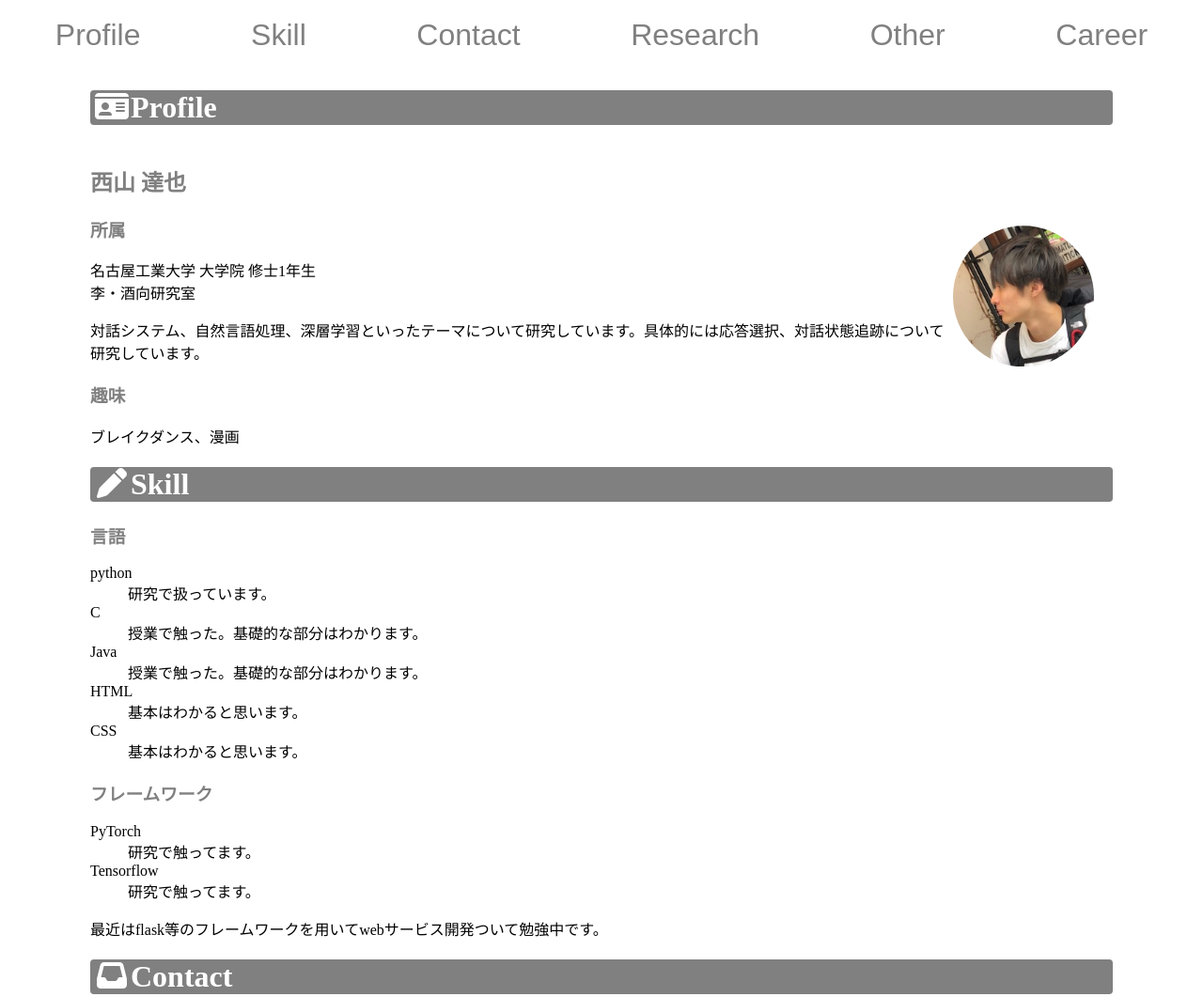
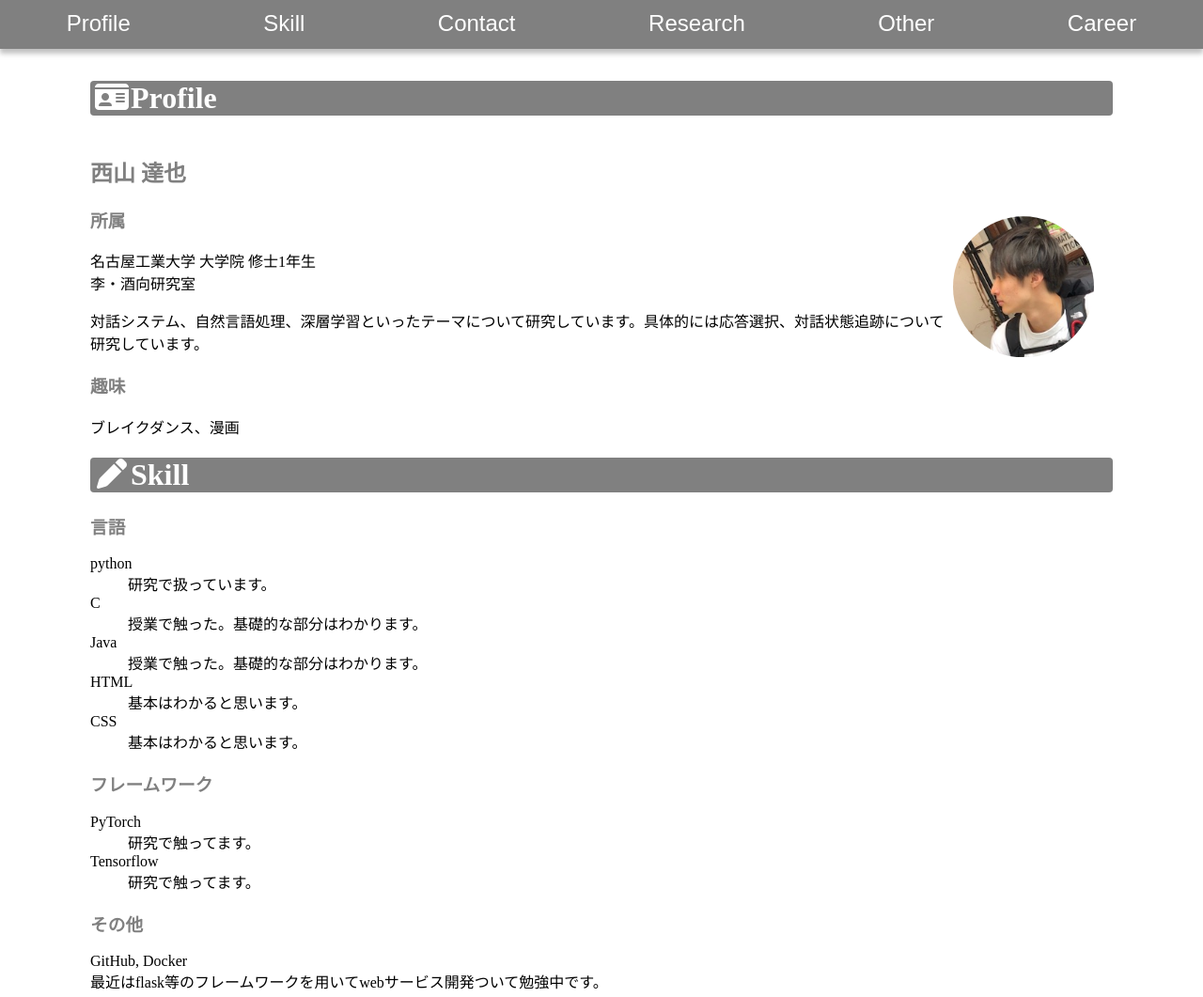
Before and after one commit to ntatsuyag/my_homepage, a plain HTML site: page index.html in a window 1280 px wide. Shown: the top 1061 px of the page at 94% size. Drawn offline with Linux system fonts and the light colour scheme.

Commit message:
header固定化、アニメーション等追加、内容修正

```diff
--- a/index.html
+++ b/index.html
@@ -65,6 +65,8 @@
                 <dt>Tensorflow</dt>
                 <dd>研究で触ってます。</dd>
             </dl>
+            <h3>その他</h3>
+            <dt>GitHub, Docker</dt>
             <div>最近はflask等のフレームワークを用いてwebサービス開発ついて勉強中です。</div>
 
         <h1 id="Contact"><i class="fas fa-inbox fa-fw"></i>Contact</h1>
--- a/style.css
+++ b/style.css
@@ -11,7 +11,11 @@ body:not(:first-child){
 }
 
 header{
+    position: fixed;
+    z-index: 2;
     width: 100%;
+    background-color: gray;
+    box-shadow: 0 5px 5px 0 rgba(131, 131, 131, 0.5);
 }
 
 header p{
@@ -96,6 +100,11 @@ aside ul{
 
 }
 
+.side_links{
+    margin-top: 8px;
+    margin-bottom: 8px;
+}
+
 aside li{
     text-decoration: none;
     border-radius:4px;
@@ -105,20 +114,26 @@ aside li{
 }
 aside div{
     font-family:'Arial',sans-serif;
-    color: gray;
-    font-size: 2rem;
-}
-aside li:hover{
-    background:rgba(128, 128, 128, 0.65);
-
-}
-aside div:hover{
     color: white;
-    text-decoration: underline;
+    font-size: 1.5rem;
 }
 
+aside div::after{
+    border-bottom: solid 2px #fff;
+    bottom: 0;
+    content: "";
+    display: block;
+    transition: all .3s ease;
+    -webkit-transition: all .3s ease;
+    width: 0;
+}
+
+aside div:hover::after{
+    width: 100%;
+}
 
 main{
+    margin-top: 65px;
     width: 85%;
 }
 
@@ -127,7 +142,7 @@ body a{
     text-decoration: none;
     color: black;
 }
-body a:hover{
+main a:hover{
     text-decoration: underline;
 }
 
@@ -174,6 +189,7 @@ main h3{
     font-family:'Arial',sans-serif;/* 好きなフォントを指定*/
     border-radius:4px;
     position:relative;
+    z-index: 1;
     width:66px;
     height:58px;
     font-size:30px;
```
